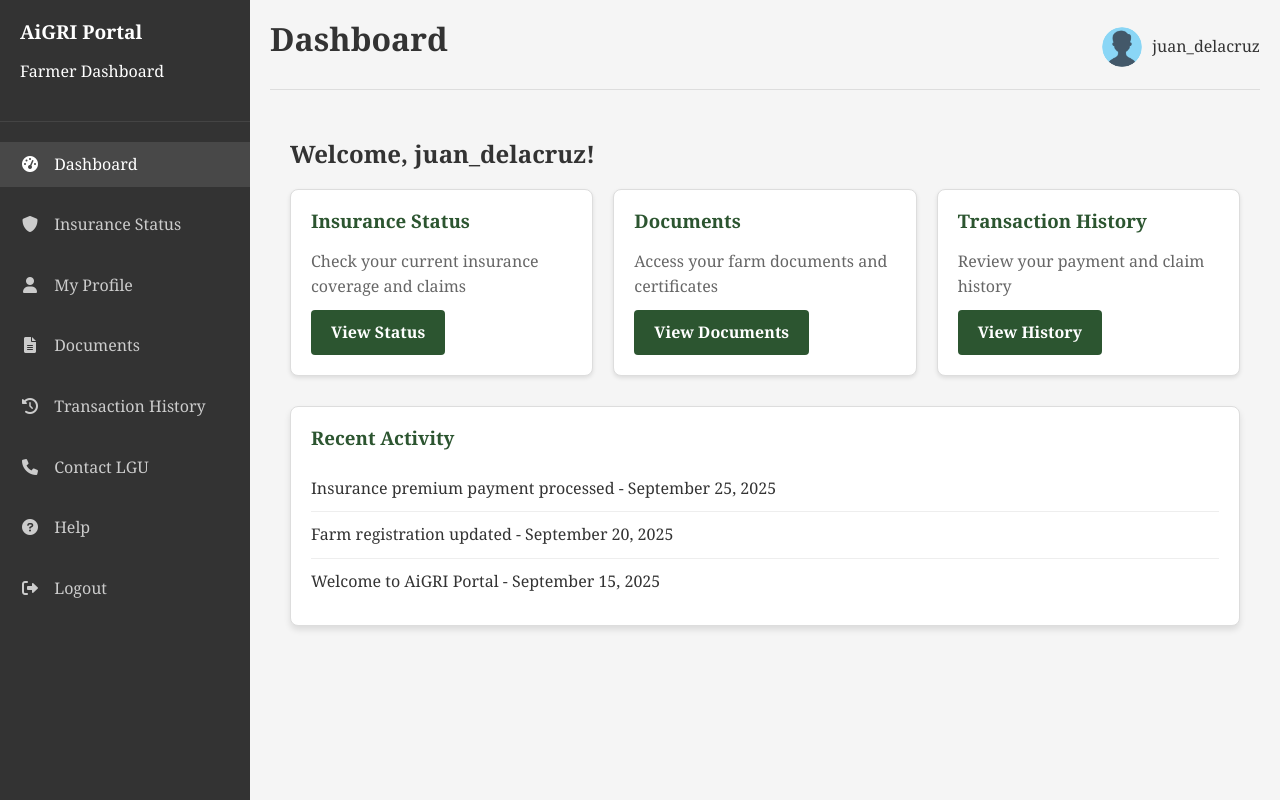
After one commit to Project-AiGRI-PH/AiGRI, a Flask app: page /farmer/dashboard in a window 1280 px wide. The commit adds this page. Run offline with Flask 3, Linux system fonts and the light colour scheme; some libraries are stand-ins or nearby versions.

Commit message:
landing page

```diff
--- a/backend/app.py
+++ b/backend/app.py
@@ -45,6 +45,47 @@ def login():
     # GET request
     return render_template("login.html")
 
+@app.route("/farmer-login", methods=["GET", "POST"])
+def farmer_login():
+    """Log farmer in"""
+    # If farmer is already logged in, redirect them away from login page
+    if "farmer_username" in session:
+        return redirect("/farmer/dashboard")
+
+    # If a farmer is submitting the login form
+    if request.method == "POST":
+        # Auto-login for prototype - no validation needed
+        demo_username = "juan_delacruz"
+        session["farmer_username"] = demo_username
+        return redirect("/farmer/dashboard")
+
+    # GET request - redirect back to main login page
+    return redirect("/login")
+
+@app.route("/farmer/dashboard")
+def farmer_dashboard():
+    """Farmer dashboard"""
+    username = session.get("farmer_username", "juan_delacruz")
+    return render_template("farmer/dashboard.html", username=username)
+
+@app.route("/farmer/insurance-status")
+def farmer_insurance_status():
+    """Farmer insurance status"""
+    username = session.get("farmer_username", "juan_delacruz")
+    return render_template("farmer/insurance-status.html", username=username)
+
+@app.route("/farmer/documents")
+def farmer_documents():
+    """Farmer documents"""
+    username = session.get("farmer_username", "juan_delacruz")
+    return render_template("farmer/documents.html", username=username)
+
+@app.route("/farmer/transaction-history")
+def farmer_transaction_history():
+    """Farmer transaction history"""
+    username = session.get("farmer_username", "juan_delacruz")
+    return render_template("farmer/transaction-history.html", username=username)
+
 @app.route("/admin/dashboard")
 @login_required
 def admin_dashboard():
--- a/frontend/static/css/styles.css
+++ b/frontend/static/css/styles.css
@@ -133,6 +133,13 @@ img {
     font-weight: 600;
 }
 
+.logo .tagline {
+    font-size: 0.9rem;
+    font-weight: 400;
+    opacity: 0.8;
+}
+
+
 nav ul {
     display: flex;
     list-style: none;
@@ -192,7 +199,7 @@ nav a {
 
 .stats-grid {
     display: grid;
-    grid-template-columns: repeat(auto-fit, minmax(200px, 1fr));
+    grid-template-columns: repeat(4, 1fr);
     gap: 20px;
     margin-top: 40px;
 }
--- /dev/null
+++ b/frontend/templates/farmer/dashboard.html
@@ -0,0 +1,117 @@
+{% extends "farmer/layout.html" %}
+
+{% block title %}
+    Farmer Dashboard | AiGRI
+{% endblock %}
+
+{% block header_title %}
+    Dashboard
+{% endblock %}
+
+{% block main %}
+    <div class="dashboard-container">
+        <h2>Welcome, {{ username }}!</h2>
+
+        <div class="dashboard-cards">
+            <div class="card">
+                <h3>Insurance Status</h3>
+                <p>Check your current insurance coverage and claims</p>
+                <a href="/farmer/insurance-status" class="btn btn-primary">View Status</a>
+            </div>
+
+            <div class="card">
+                <h3>Documents</h3>
+                <p>Access your farm documents and certificates</p>
+                <a href="/farmer/documents" class="btn btn-primary">View Documents</a>
+            </div>
+
+            <div class="card">
+                <h3>Transaction History</h3>
+                <p>Review your payment and claim history</p>
+                <a href="/farmer/transaction-history" class="btn btn-primary">View History</a>
+            </div>
+        </div>
+
+        <div class="recent-activity">
+            <h3>Recent Activity</h3>
+            <ul>
+                <li>Insurance premium payment processed - September 25, 2025</li>
+                <li>Farm registration updated - September 20, 2025</li>
+                <li>Welcome to AiGRI Portal - September 15, 2025</li>
+            </ul>
+        </div>
+    </div>
+
+    <style>
+        .dashboard-container {
+            padding: 20px;
+        }
+
+        .dashboard-cards {
+            display: grid;
+            grid-template-columns: repeat(auto-fit, minmax(300px, 1fr));
+            gap: 20px;
+            margin: 20px 0;
+        }
+
+        .card {
+            background: white;
+            padding: 20px;
+            border-radius: 8px;
+            box-shadow: 0 2px 4px rgba(0,0,0,0.1);
+            border: 1px solid #ddd;
+        }
+
+        .card h3 {
+            margin-top: 0;
+            color: #2c5530;
+        }
+
+        .card p {
+            margin: 10px 0;
+            color: #666;
+        }
+
+        .btn {
+            display: inline-block;
+            padding: 10px 20px;
+            background-color: #2c5530;
+            color: white;
+            text-decoration: none;
+            border-radius: 4px;
+            border: none;
+            cursor: pointer;
+        }
+
+        .btn:hover {
+            background-color: #1e3a21;
+        }
+
+        .recent-activity {
+            margin-top: 30px;
+            background: white;
+            padding: 20px;
+            border-radius: 8px;
+            border: 1px solid #ddd;
+        }
+
+        .recent-activity h3 {
+            margin-top: 0;
+            color: #2c5530;
+        }
+
+        .recent-activity ul {
+            list-style-type: none;
+            padding: 0;
+        }
+
+        .recent-activity li {
+            padding: 10px 0;
+            border-bottom: 1px solid #eee;
+        }
+
+        .recent-activity li:last-child {
+            border-bottom: none;
+        }
+    </style>
+{% endblock %}
--- /dev/null
+++ b/frontend/templates/farmer/layout.html
@@ -0,0 +1,46 @@
+<!DOCTYPE html>
+<html lang="en">
+<head>
+    <meta charset="UTF-8">
+    <meta name="viewport" content="width=device-width, initial-scale=1.0">
+    <title>{% block title %} {% endblock %}</title>
+    <link rel="stylesheet" href="../../static/css/styles.css">
+    <link rel="stylesheet" href="../../static/css/dashboard.css">
+    <link rel="stylesheet" href="https://cdnjs.cloudflare.com/ajax/libs/font-awesome/6.0.0-beta3/css/all.min.css">
+    <link rel="stylesheet" href="../../static/leaflet-overrides.css">
+    <link rel="stylesheet" href="https://unpkg.com/leaflet@1.7.1/dist/leaflet.css">
+</head>
+
+<body class="dashboard">
+    <div class="sidebar">
+        <div class="sidebar-header">
+            <h2>AiGRI Portal</h2>
+            <p>Farmer Dashboard</p>
+        </div>
+        <nav class="sidebar-nav">
+            <ul>
+                <li><a href="/farmer/dashboard" class="{% if request.endpoint == 'farmer_dashboard' %}active{% endif %}"><i class="fas fa-tachometer-alt"></i> Dashboard</a></li>
+                <li><a href="/insurance-status" class="{% if request.endpoint == 'insurance_status' %}active{% endif %}"><i class="fas fa-shield-alt"></i> Insurance Status</a></li>
+                <li><a href="/farmer/user-profile" class="{% if request.endpoint == 'farmer_profile' %}active{% endif %}"><i class="fas fa-user"></i> My Profile</a></li>
+                <li><a href="/farmer/documents" class="{% if request.endpoint == 'farmer_documents' %}active{% endif %}"><i class="fas fa-file-alt"></i> Documents</a></li>
+                <li><a href="/farmer/transaction-history" class="{% if request.endpoint == 'farmer_transactions' %}active{% endif %}"><i class="fas fa-history"></i> Transaction History</a></li>
+                <li><a href="#"><i class="fas fa-phone"></i> Contact LGU</a></li>
+                <li><a href="#"><i class="fas fa-question-circle"></i> Help</a></li>
+                <li><a href="/logout"><i class="fas fa-sign-out-alt"></i> Logout</a></li>
+            </ul>
+        </nav>
+    </div>
+
+    <div class="main-content">
+        <div class="content-header">
+            <h1>{% block header_title%} {% endblock %}</h1>
+            <div class="user-profile">
+                <img src="../../static/assets/user-avatar.jpg" alt="User Avatar">
+                <span>{{ username or 'Demo Farmer' }}</span>
+            </div>
+        </div>
+        {% block main %} {% endblock %}
+    </div>
+
+</body>
+</html>
--- a/frontend/templates/layout.html
+++ b/frontend/templates/layout.html
@@ -13,8 +13,8 @@
             <div class="container nav-container">
                 <a href="/" class="logo">
                     <img src="../static/assets/aigri-logo.png" alt="AiGRI Logo">
-                    <!--<span>Assess, Insure, Guarantee, Respond, Include</span>-->
-                    <span>AiGRI</span>
+                    <span class="brand-name">AiGRI</span>
+                    <span class="tagline">Assess, Insure, Guarantee, Respond, Include</span>
                 </a>
                 <nav>
                     <ul class="nav-menu">
```
Also changed, not shown: frontend/templates/admin/damage-assessment.html (+8 -4 lines), frontend/templates/farmer/documents.html (added, +86 -0 lines), frontend/templates/farmer/insurance-status.html (added, +37 -0 lines), frontend/templates/farmer/transaction-history.html (added, +103 -0 lines), frontend/templates/farmer/user-profile.html (added, +76 -0 lines), frontend/templates/index.html (+21 -15 lines), frontend/static/assets/AiGRI Logo (3).png (added), frontend/static/assets/aigri-logo(2).png (added), frontend/static/assets/aigri-logo.png.
